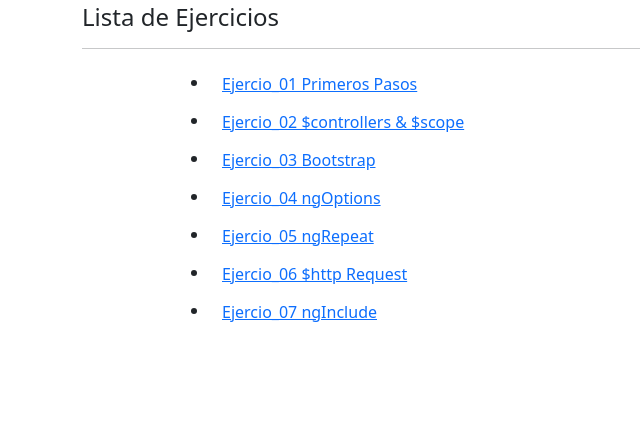
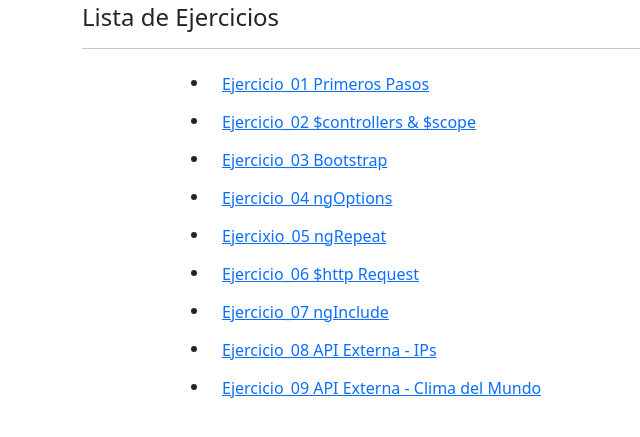
Before and after one commit to mauroviveros/course_AngularJS, a website: page index.html in a window 1280 px wide. Shown: the part 53-490 px from the top of the page, without its empty margins (0-640 px from the left). Drawn offline with nearby package versions, Linux system fonts and the light colour scheme.

Commit message:
feat:27. Api Externa - Clima en el Mundo27. Api Externa - Clima en el Mundo

```diff
--- a/index.html
+++ b/index.html
@@ -12,34 +12,15 @@
     <script>
         angular.module("app", []).controller("mainCtrl", ["$scope", function($scope){
             $scope.ejercicios = [
-                {
-                    nombre: "Ejercio_01 Primeros Pasos",
-                    url: "./Ejercicio_01"
-                },
-                {
-                    nombre: "Ejercio_02 $controllers & $scope",
-                    url: "./Ejercicio_02"
-                },
-                {
-                    nombre: "Ejercio_03 Bootstrap",
-                    url: "./Ejercicio_03"
-                },
-                {
-                    nombre: "Ejercio_04 ngOptions",
-                    url: "./Ejercicio_04"
-                },
-                {
-                    nombre: "Ejercio_05 ngRepeat",
-                    url: "./Ejercicio_05"
-                },
-                {
-                    nombre: "Ejercio_06 $http Request",
-                    url: "./Ejercicio_06"
-                },
-                {
-                    nombre: "Ejercio_07 ngInclude",
-                    url: "./Ejercicio_07"
-                },
+                { nombre: "Ejercicio_01 Primeros Pasos", url: "./Ejercicio_01" },
+                { nombre: "Ejercicio_02 $controllers & $scope", url: "./Ejercicio_02" },
+                { nombre: "Ejercicio_03 Bootstrap", url: "./Ejercicio_03" },
+                { nombre: "Ejercicio_04 ngOptions", url: "./Ejercicio_04" },
+                { nombre: "Ejercixio_05 ngRepeat", url: "./Ejercicio_05" },
+                { nombre: "Ejercicio_06 $http Request", url: "./Ejercicio_06" },
+                { nombre: "Ejercicio_07 ngInclude", url: "./Ejercicio_07" },
+                { nombre: "Ejercicio_08 API Externa - IPs", url: "./Ejercicio_08" },
+                { nombre: "Ejercicio_09 API Externa - Clima del Mundo", url: "Ejercicio_09" }
             ]
         }]);
     </script>
```
Also changed, not shown: Ejercicio_09/index.html (added, +45 -0 lines), Ejercicio_09/js/app.js (added, +17 -0 lines).
